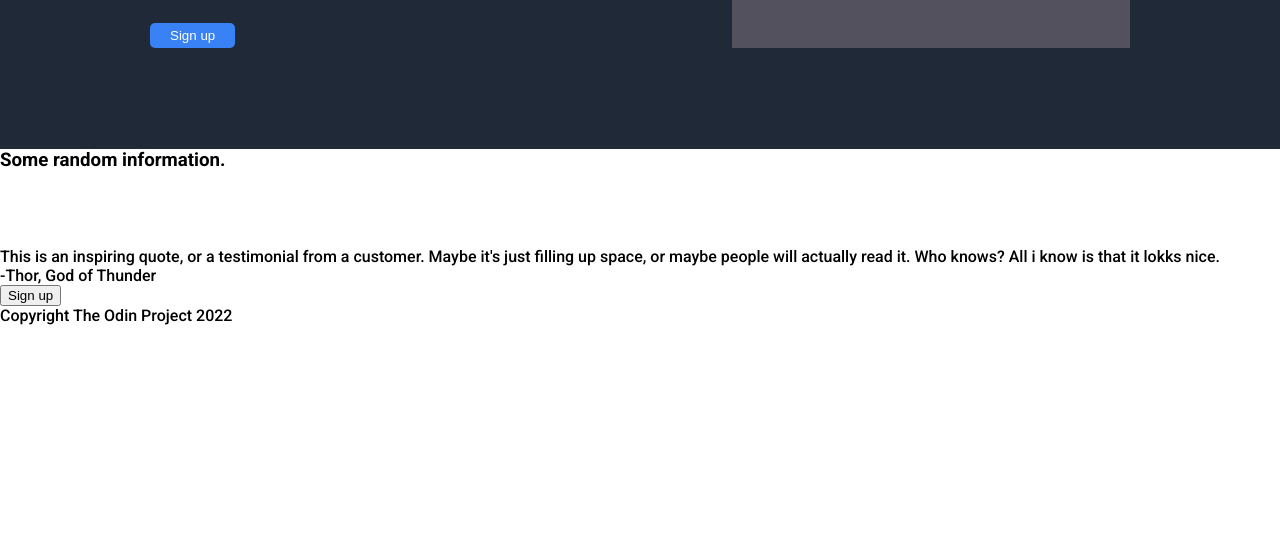
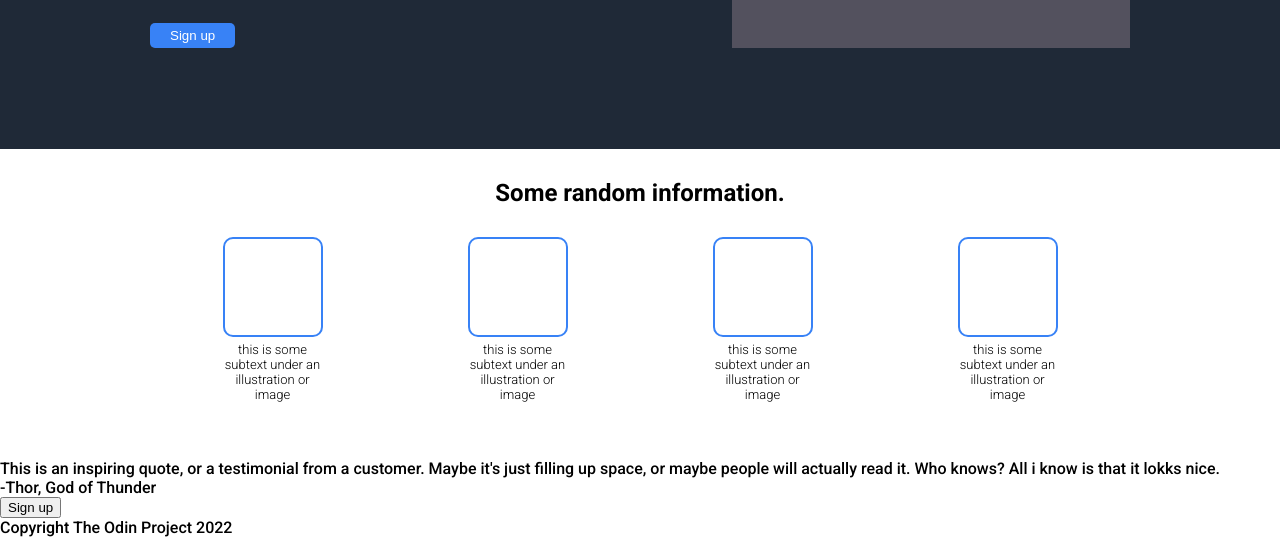
Before and after one commit to davidesavio/landing_page, a plain HTML site: page index.html in a window 1280 px wide. Shown: the part 251-800 px from the top of the page. Drawn offline with Linux system fonts and the light colour scheme.

Commit message:
add info css

```diff
--- a/index.html
+++ b/index.html
@@ -46,23 +46,23 @@
     </header>
 
     <div class="info">
-        <h3>Some random information.</h3>
+        <h2>Some random information.</h2>
         <div class="cards">
             <div class="card">
-                <img src="" alt="">
-                <p></p>
+                <div class="card-img"></div>
+                <p class="card-p">this is some subtext under an illustration or image</p>
             </div>
             <div class="card">
-                <img src="" alt="">
-                <p></p>
+                <div class="card-img"></div>
+                <p class="card-p">this is some subtext under an illustration or image</p>
             </div>
             <div class="card">
-                <img src="" alt="">
-                <p></p>
+                <div class="card-img"></div>
+                <p class="card-p">this is some subtext under an illustration or image</p>
             </div>
             <div class="card">
-                <img src="" alt="">
-                <p></p>
+                <div class="card-img"></div>
+                <p class="card-p">this is some subtext under an illustration or image</p>
             </div>
         </div>
     </div>
--- a/main.css
+++ b/main.css
@@ -19,7 +19,8 @@ nav,
 .intro,
 .intro-text,
 .intro-img,
-.links {
+.links,
+.cards {
     display: flex;
 }
 
@@ -75,6 +76,36 @@ nav {
     align-items: center;
 }
 
-.intro-img > span {
+/* INFO */
 
+.info {
+    height: 280px;
 }
+
+.info > h2 {
+    text-align: center;
+    margin: 30px 0;
+}
+
+.cards {
+    justify-content: space-around;
+    margin: 0 150px ;
+}
+
+.card {
+    width: 100px;
+}
+
+.card-img {
+    width: 100px;
+    height: 100px;
+    border-radius: 10px;
+    border: 2px solid #3882f6;
+}
+
+.card-p {
+    font-size: 13px;
+    font-weight: 300;
+    text-align: center;
+    margin-top: 5px;
+}
```
